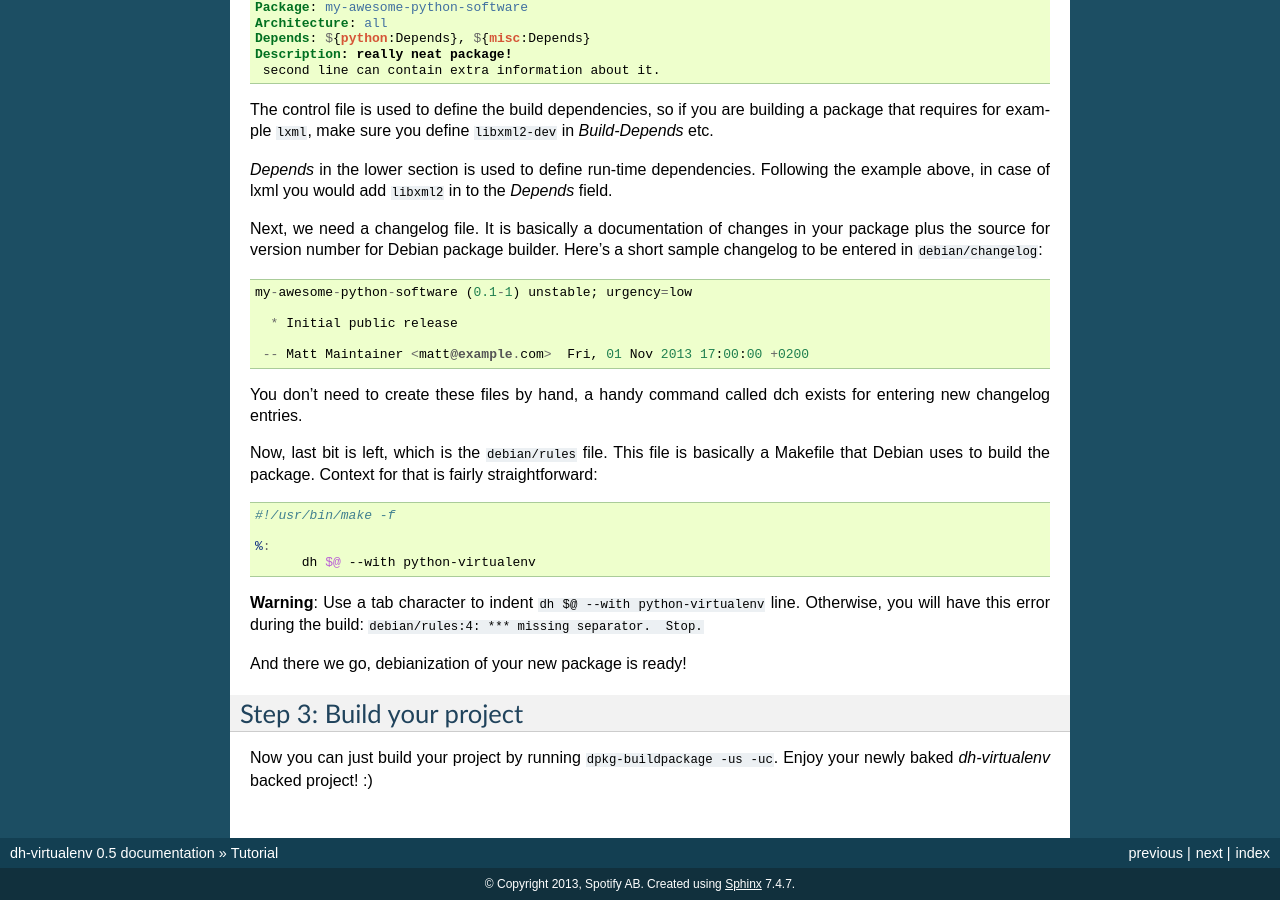
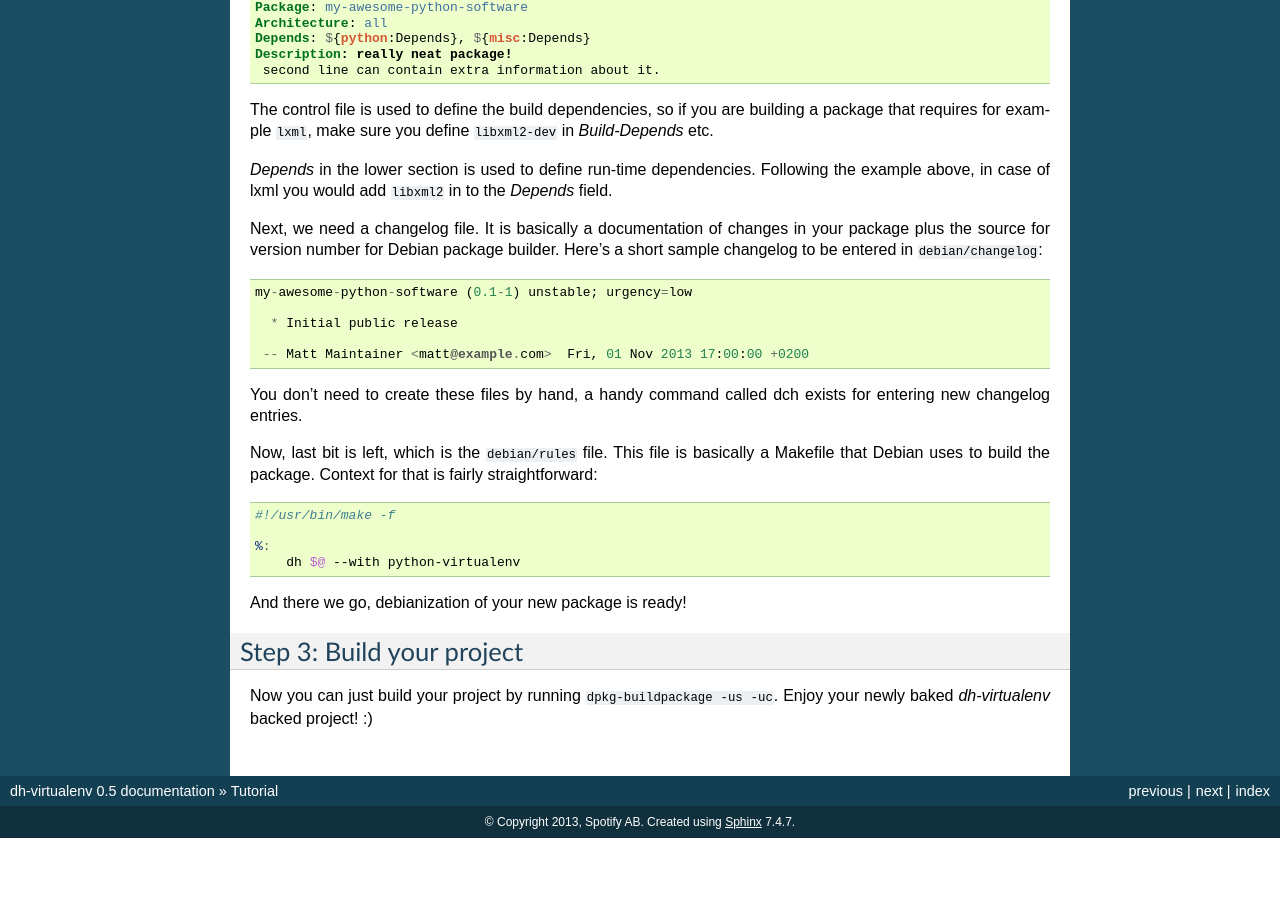
Before and after one commit to spotify/dh-virtualenv, a Sphinx documentation site: the page built from doc/tutorial.rst, in a window 1280 px wide and 900 px high, scrolled down 926 px. Built offline with Sphinx 7.4.7, drawn with Linux system fonts in a browser that asks for light colours; after the commit the page ends 1764 px from its top, so only the background shows below that.

Commit message:
Revert "Add warning about tab identation in rules."
This reverts commit bf29c59f6ecd4c58c40390bedf7f32d2b9a03bc2.

```diff
--- a/doc/tutorial.rst
+++ b/doc/tutorial.rst
@@ -101,10 +101,7 @@ for that is fairly straightforward:
   #!/usr/bin/make -f
 
   %:
-  	dh $@ --with python-virtualenv
-
-**Warning**: Use a tab character to indent ``dh $@ --with python-virtualenv`` line. Otherwise, you will have this error during the build: ``debian/rules:4: ***
-missing separator.  Stop.``
+      dh $@ --with python-virtualenv
 
 And there we go, debianization of your new package is ready!
 
```
